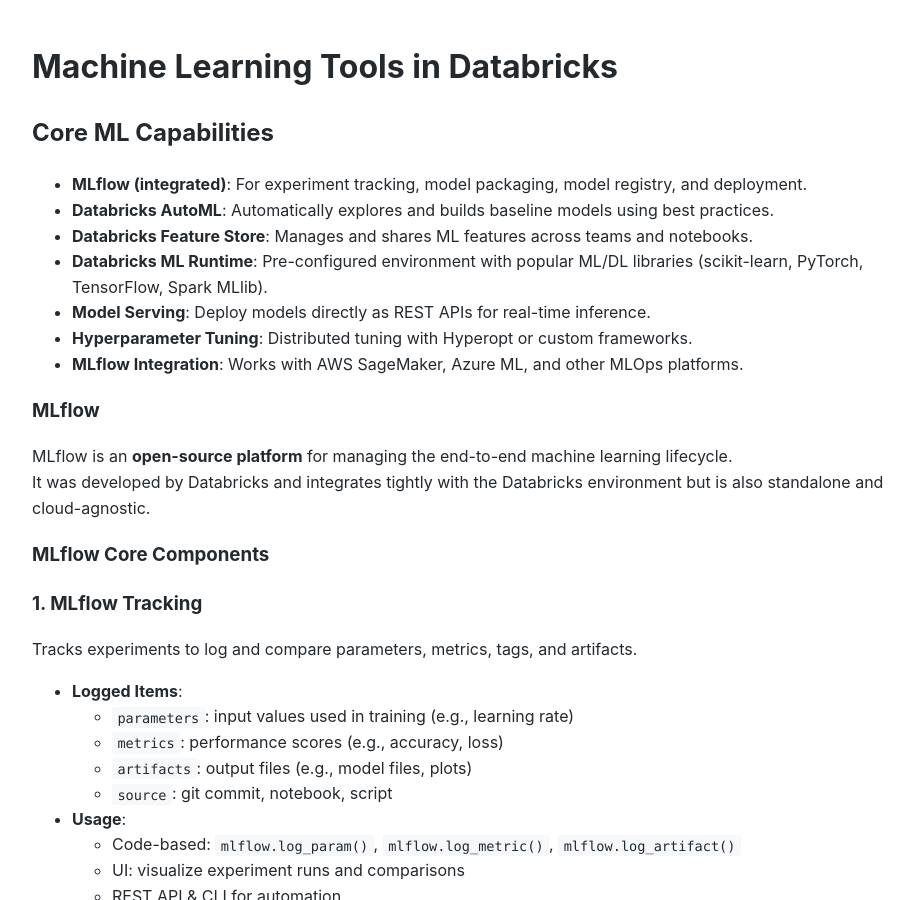
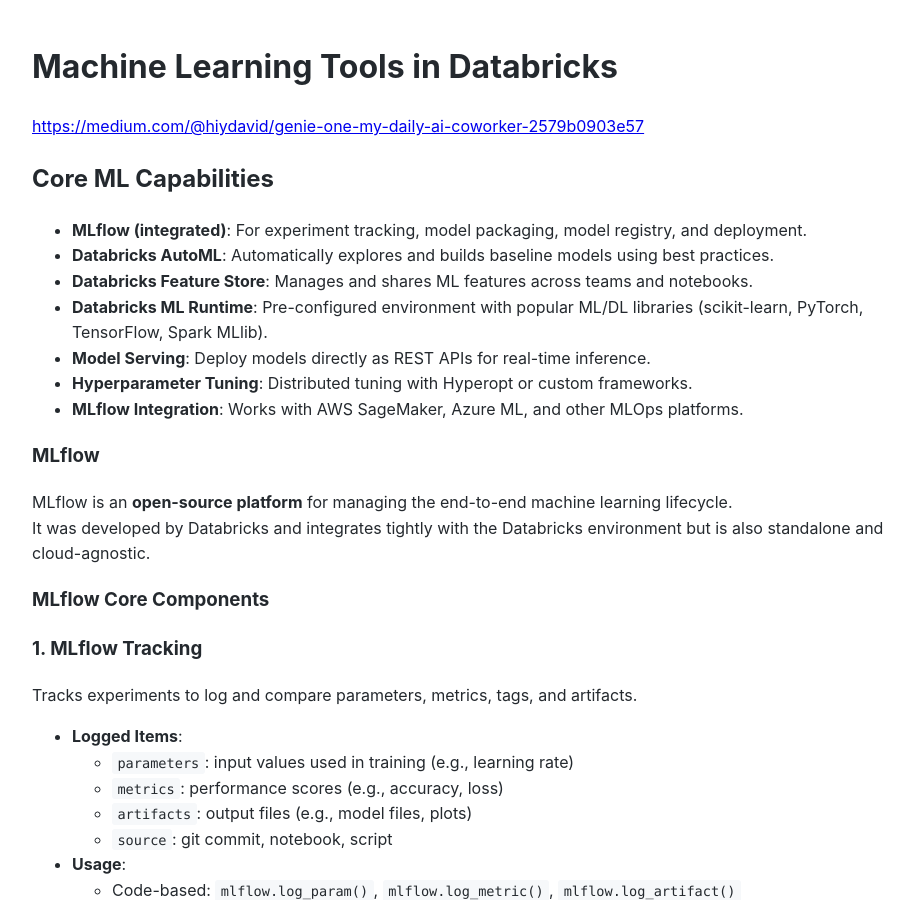
Before and after one commit to Michael-Lubinsky/michael-lubinsky.github.com, a Jekyll site: the page built from ml/databricks_ml.md, in a window 1280 px wide and 900 px high. Shown: the whole window, without its empty margins (158-1072 px from the left). Built offline with Jekyll 4.4.1, drawn with Linux system fonts in a browser that asks for light colours; our own code applies the rules of GitHub Pages for plain Markdown files.

Commit message:
Update databricks_ml.md

```diff
--- a/ml/databricks_ml.md
+++ b/ml/databricks_ml.md
@@ -1,4 +1,6 @@
 # Machine Learning Tools in Databricks
+
+<https://medium.com/@hiydavid/genie-one-my-daily-ai-coworker-2579b0903e57>
 
 ## Core ML Capabilities
 
```
